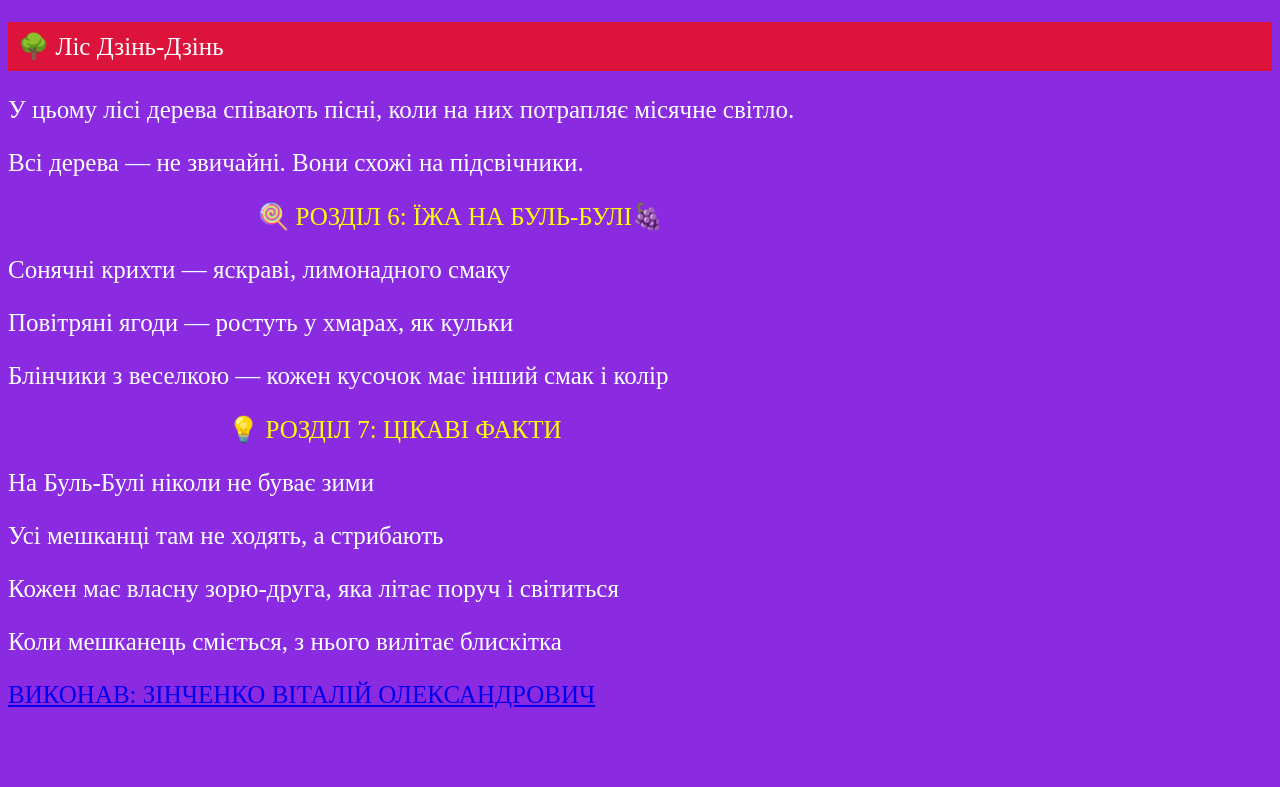
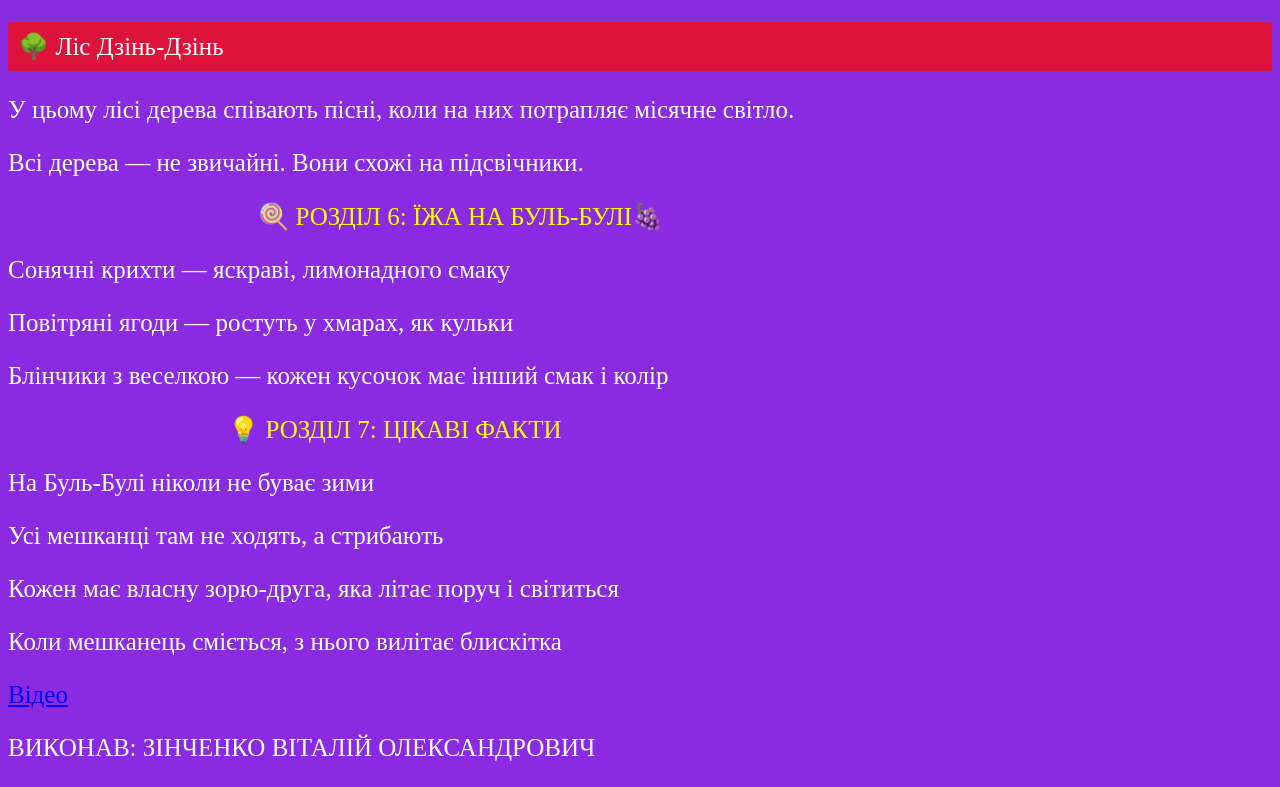
Before and after one commit to Vitalikzinchenko/hackaton, a plain HTML site: page index.html in a window 1280 px wide. Shown: the part 5510-6297 px from the top of the page. Before the commit the page ends 6244 px from the top, so only its background shows below. Drawn offline with Linux system fonts and the light colour scheme.

Commit message:
Update index.html

```diff
--- a/index.html
+++ b/index.html
@@ -142,7 +142,7 @@
 
 <p>Коли мешканець сміється, з нього вилітає блискітка</p>
 
-<p><a href="about.html>Відео</a></p>
+<p><a href="about.html"> Відео</a></p>
         </main>
         <footer>
            <p class="vukonav">ВИКОНАВ: ЗІНЧЕНКО ВІТАЛІЙ ОЛЕКСАНДРОВИЧ</p>
```
